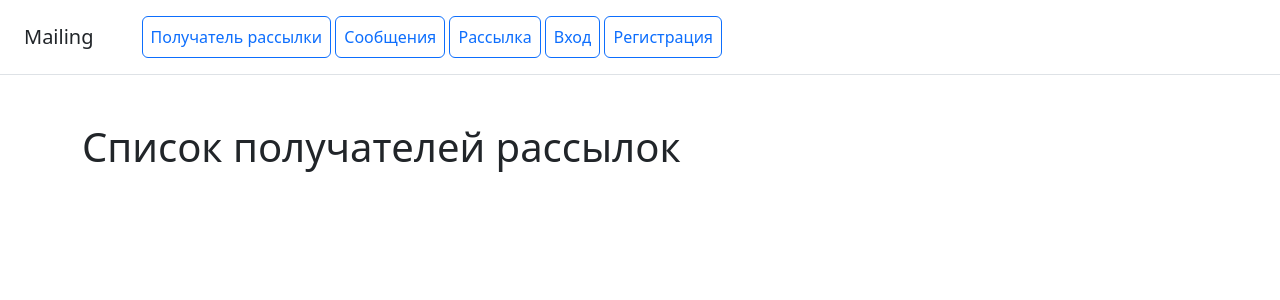
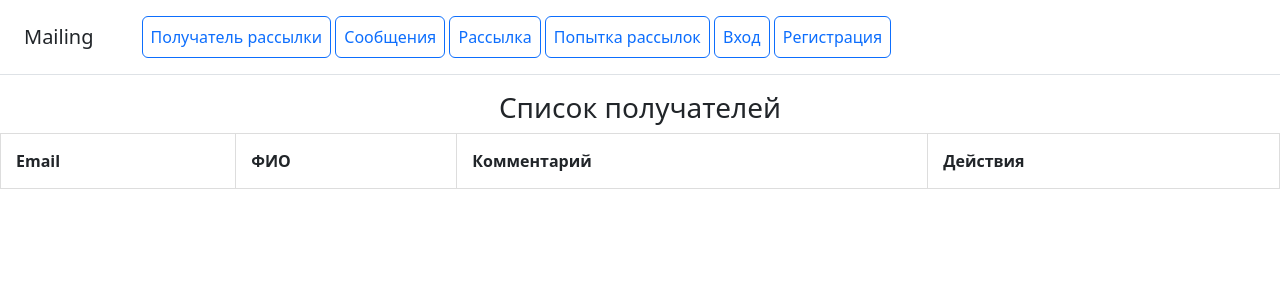
Before and after one commit to elenapantsurkina/Mailing_list_management, a Django app: page /management_email/customers_list/ in a window 1280 px wide. Shown: the top 300 px of the page. Run offline with Django 5.2, Linux system fonts and the light colour scheme; lists and menus that the app fills with data are empty; some libraries are stand-ins or nearby versions.

Commit message:
скорректированы шаблоны список получателей, список рассылок, список попыток рассылок

```diff
--- a/management_email/templates/management_email/customers_list.html
+++ b/management_email/templates/management_email/customers_list.html
@@ -3,19 +3,54 @@
 {% block title %}Список получателей рассылок{% endblock %}
 
 {% block content %}
-    <div class="container mt-5">
-        <h1 class="mb-4">Список получателей рассылок</h1>
-        {% if user.is_authenticated %}
+
+<head>
+<style>
+table, td, th {
+  border: 1px solid #ddd;
+  text-align: left;
+}
+
+table {
+  border-collapse: collapse;
+  width: 100%;
+}
+
+th, td {
+  padding: 15px;
+}
+</style>
+</head>
+
+<body>
+
+<h3 class="text-center w-100">Список получателей</h3>
+
+    {% if user.is_authenticated %}
+    <div class="text-center mb-3">
         <a href="{% url 'management_email:customers_create' %}" class="btn btn-primary mb-3">Создать новый объект</a>
+    </div>
         {% endif%}
-        <ul class="list-group">
-            {% for customers in customerss %}
-                <li class="list-group-item">
-                    <a href="{% url 'management_email:customers_detail' customers.pk %}">{{ customers.name }}</a>
-                    <a href="{% url 'management_email:customers_update' customers.pk %}" class="btn btn-sm btn-secondary ml-3">Редактировать</a>
-                    <a href="{% url 'management_email:customers_delete' customers.pk %}" class="btn btn-sm btn-danger ml-1">Удалить</a>
-                </li>
-            {% endfor %}
-        </ul>
-    </div>
+
+<table>
+    <tr>
+        <th scope="col" >Email</th>
+        <th scope="col">ФИО</th>
+        <th scope="col">Комментарий</th>
+        <th scope="col">Действия</th>
+    </tr>
+        {% for customers in customerss %}
+        <tr>
+            <td scope="col" >{{customers.email}}</td>
+            <td scope="col">{{customers.name}}</td>
+            <td scope="col">{{customers.comment}}</td>
+            <td>
+                <a href="{% url 'management_email:customers_detail' customers.pk %}" class="btn btn-sm btn-secondary ml-3">Просмотр</a>
+                <a href="{% url 'management_email:customers_update' customers.pk %}" class="btn btn-sm btn-secondary ml-3">Редактировать</a>
+                <a href="{% url 'management_email:customers_delete' customers.pk %}" class="btn btn-sm btn-danger ml-1">Удалить</a>
+            </td>
+        </tr>
+        {% endfor %}
+</table>
+</body>
 {% endblock %}
--- a/management_email/templates/management_email/includes/inc_menu.html
+++ b/management_email/templates/management_email/includes/inc_menu.html
@@ -4,8 +4,10 @@
         <a class="p-2 btn btn-outline-primary" href="/management_email/customers_list/">Получатель рассылки</a>
         <a class="p-2 btn btn-outline-primary" href="/management_email/message_list/">Сообщения</a>
         <a class="p-2 btn btn-outline-primary" href="/management_email/mailing_list/">Рассылка</a>
+        <a class="p-2 btn btn-outline-primary" href="/management_email/mailingattempt_list/">Попытка рассылок</a>
         {% if user.is_authenticated %}
         <a class="p-2 btn btn-outline-primary" href="{% url 'users:logout' %}">Выход</a>
+
         {% else %}
         <a class="p-2 btn btn-outline-primary" href="{% url 'users:login' %}">Вход</a>
         <a class="p-2 btn btn-outline-primary" href="{% url 'users:register' %}">Регистрация</a>
--- a/management_email/urls.py
+++ b/management_email/urls.py
@@ -22,6 +22,7 @@ from management_email.views import (
     MailingUpdateView,
     MailingDeleteView,
 )
+from management_email.views import MailingattemptListView
 
 
 app_name = ManagementEmailConfig.name
@@ -99,4 +100,7 @@ urlpatterns = [
         MailingDeleteView.as_view(),
         name="mailing_delete",
     ),
+    path(
+        "management_email/mailingattempt_list/", MailingattemptListView.as_view(), name="mailingattempt_list"
+    ),
 ]
--- a/management_email/views.py
+++ b/management_email/views.py
@@ -130,6 +130,7 @@ class MailingDeleteView(DeleteView):
 
 class MailingattemptListView(ListView):
     model = Mailingattempt
+    template_name = "management_email/mailingattempt_list.html"
 
     def send_mail_for_clients(mailing_id):
         # Получаем объект рассылки по идентификатору
```
Also changed, not shown: management_email/templates/management_email/mailing_list.html (+55 -12 lines), management_email/templates/management_email/mailingattempt_list.html (added, +47 -0 lines), management_email/templates/management_email/message_list.html (+31 -10 lines).
